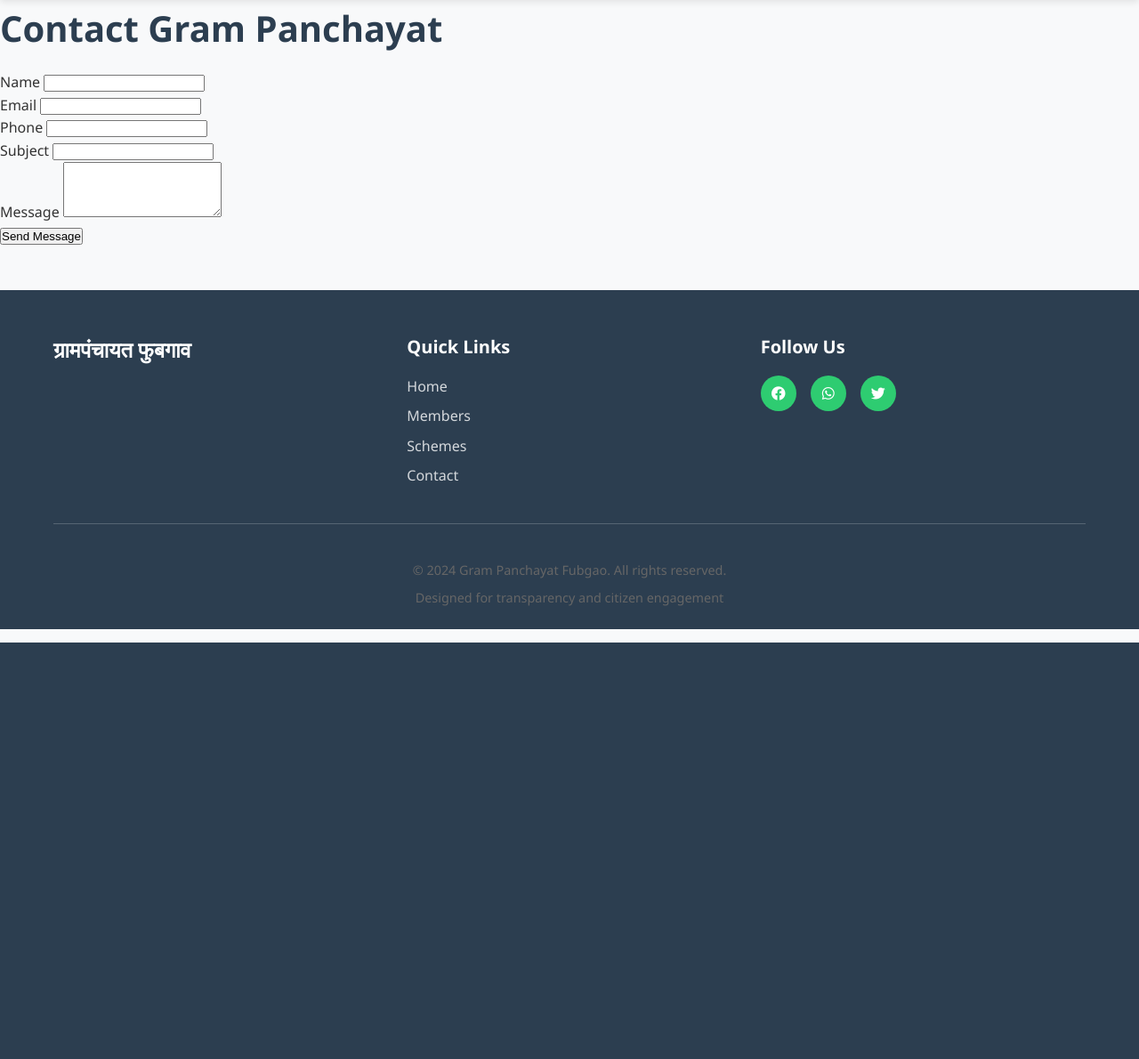
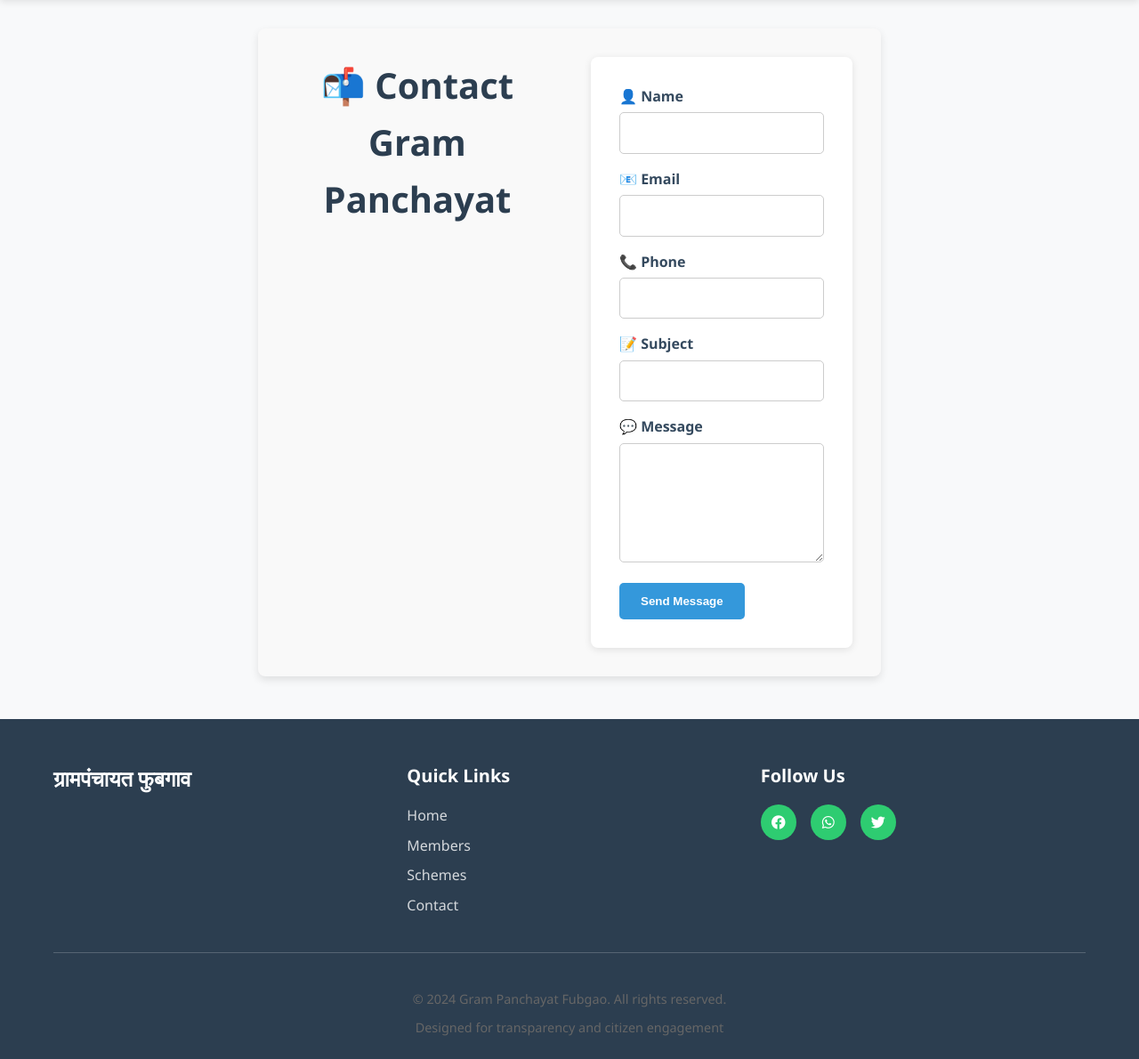
Before and after one commit to Hi-techhitesh/gram-panchayat-fubgao, a Django app: page /contact/ in a window 1280 px wide. Shown: the part 78-1268 px from the top of the page at 89% size. Before the commit the page ends 800 px from the top, so only its background shows below. Run offline with Django 4.2, Linux system fonts and the light colour scheme; data that the repository does not hold is empty.

Commit message:
changes in css

```diff
--- a/static/css/css/style.css
+++ b/static/css/css/style.css
@@ -764,3 +764,121 @@
         background: white;
     }
 }
+
+
+.contact-container {
+    max-width: 700px;
+    margin: 2rem auto;
+    padding: 2rem;
+    background: #f9f9f9;
+    border-radius: 8px;
+    box-shadow: 0 4px 10px rgba(0,0,0,0.1);
+}
+
+.page-title {
+    text-align: center;
+    margin-bottom: 1.5rem;
+    color: #2c3e50;
+}
+
+.alert.success {
+    background: #e6ffed;
+    border: 1px solid #2ecc71;
+    padding: 1rem;
+    margin-bottom: 1rem;
+    border-radius: 5px;
+    color: #2c3e50;
+}
+
+.contact-form .form-group {
+    margin-bottom: 1rem;
+}
+
+.contact-form label {
+    display: block;
+    font-weight: bold;
+    margin-bottom: 0.3rem;
+    color: #34495e;
+}
+
+.contact-form input,
+.contact-form textarea {
+    width: 100%;
+    padding: 0.7rem;
+    border: 1px solid #ccc;
+    border-radius: 5px;
+    transition: border 0.3s;
+}
+
+.contact-form input:focus,
+.contact-form textarea:focus {
+    border-color: #3498db;
+    outline: none;
+}
+
+.btn-primary {
+    display: inline-block;
+    background: #3498db;
+    color: white;
+    padding: 0.8rem 1.5rem;
+    border: none;
+    border-radius: 5px;
+    cursor: pointer;
+    font-weight: bold;
+    transition: background 0.3s;
+}
+
+.btn-primary:hover {
+    background: #2980b9;
+}
+
+.office-info {
+    margin-top: 2rem;
+    padding: 1.5rem;
+    background: #ecf0f1;
+    border-radius: 8px;
+}
+
+/* ==================== panchayat office ==================== */
+.office-info {
+    margin-top: 2rem;
+    display: flex;
+    justify-content: center;
+}
+
+.office-card {
+    background: #ffffff;
+    border: 1px solid #e0e0e0;
+    border-radius: 12px;
+    padding: 2rem;
+    max-width: 600px;
+    box-shadow: 0 6px 15px rgba(0,0,0,0.1);
+    transition: transform 0.2s ease, box-shadow 0.2s ease;
+}
+
+.office-card:hover {
+    transform: translateY(-5px);
+    box-shadow: 0 10px 20px rgba(0,0,0,0.15);
+}
+
+.office-title {
+    text-align: center;
+    font-size: 1.8rem;
+    margin-bottom: 1.5rem;
+    color: #2c3e50;
+    border-bottom: 2px solid #3498db;
+    padding-bottom: 0.5rem;
+}
+
+.office-details p {
+    margin: 0.8rem 0;
+    font-size: 1.1rem;
+    color: #34495e;
+    display: flex;
+    align-items: center;
+}
+
+.office-details .icon {
+    margin-right: 0.6rem;
+    font-size: 1.3rem;
+}
--- a/templates/contact.html
+++ b/templates/contact.html
@@ -1,43 +1,59 @@
 {% extends "base.html" %}
 {% block title %}Contact – Gram Panchayat Fungao{% endblock %}
 {% block content %}
-<h1>Contact Gram Panchayat</h1>
+
+<div class="contact-container">
+    <h1 class="page-title">📬 Contact Gram Panchayat</h1>
 
     {% if success %}
-    <p class="success">Thank you, your message has been sent.</p>
+        <div class="alert success">
+            ✅ Thank you, your message has been sent.
+        </div>
     {% endif %}
 
-<form method="post">
+    <form method="post" class="contact-form">
         {% csrf_token %}
-    <div>
-        <label>Name</label>
-        <input type="text" name="name" required>
+        <div class="form-group">
+            <label for="name">👤 Name</label>
+            <input type="text" id="name" name="name" required>
         </div>
-    <div>
-        <label>Email</label>
-        <input type="email" name="email" required>
+
+        <div class="form-group">
+            <label for="email">📧 Email</label>
+            <input type="email" id="email" name="email" required>
         </div>
-    <div>
-        <label>Phone</label>
-        <input type="text" name="phone">
+
+        <div class="form-group">
+            <label for="phone">📞 Phone</label>
+            <input type="text" id="phone" name="phone">
         </div>
-    <div>
-        <label>Subject</label>
-        <input type="text" name="subject" required>
+
+        <div class="form-group">
+            <label for="subject">📝 Subject</label>
+            <input type="text" id="subject" name="subject" required>
         </div>
-    <div>
-        <label>Message</label>
-        <textarea name="message" rows="4" required></textarea>
+
+        <div class="form-group">
+            <label for="message">💬 Message</label>
+            <textarea id="message" name="message" rows="5" required></textarea>
         </div>
-    <button type="submit">Send Message</button>
+
+        <button type="submit" class="btn-primary">Send Message</button>
     </form>
 
     {% if village %}
-<section>
-    <h2>Panchayat Office</h2>
-    <p>{{ village.address|default:"Address will be updated soon." }}</p>
-    <p>Phone: {{ village.phone|default:"NA" }}</p>
-    <p>Email: {{ village.email|default:"NA" }}</p>
+<section class="office-info">
+    <div class="office-card">
+        <h2 class="office-title">🏢 Panchayat Office</h2>
+        <div class="office-details">
+            <p><span class="icon">📍</span> <strong>Address:</strong> {{ village.address|default:"Address will be updated soon." }}</p>
+            <p><span class="icon">📞</span> <strong>Phone:</strong> {{ village.phone|default:"NA" }}</p>
+            <p><span class="icon">✉️</span> <strong>Email:</strong> {{ village.email|default:"NA" }}</p>
+        </div>
+    </div>
 </section>
 {% endif %}
+
+</div>
+
 {% endblock %}
```
Lines whose indentation alone changed are shown as unchanged.
